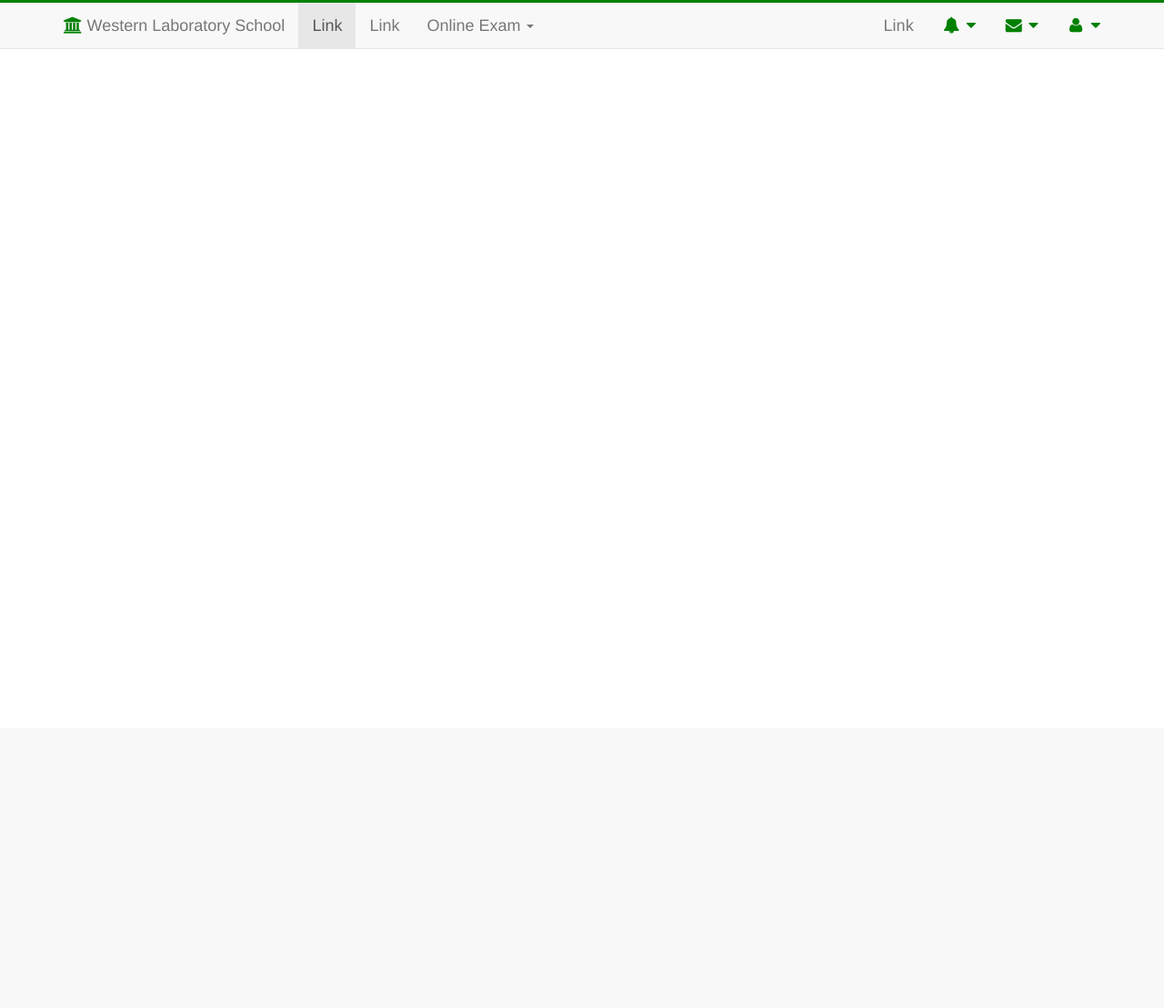
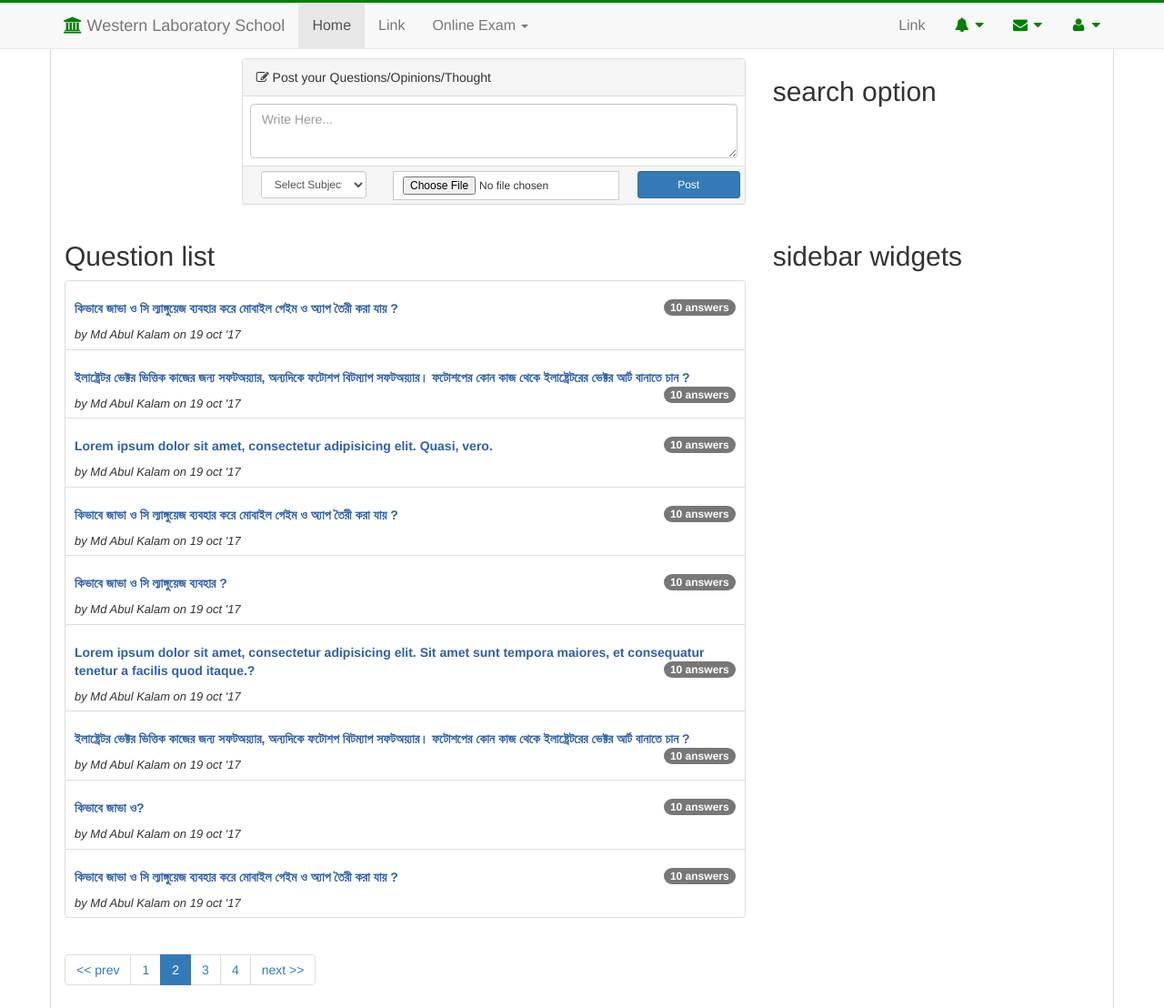
Before and after one commit to ojkalam/online-blog-and-exam, a PHP site: page / in a window 1280 px wide. Shown: the whole page at 91% size. Before the commit the page ends 54 px from the top, so only its background shows below. Run offline with PHP 8.4, Linux system fonts and the light colour scheme.

Commit message:
Design textarea & question list

```diff
--- a/assets/css/main.css
+++ b/assets/css/main.css
@@ -1,12 +1,13 @@
 /**
 *Project OBLS
-*Author: Framework;
+*Author: Framework Group;
 *Online Based Learning System
 */
 
 .main-menu{
-	font-size: 18px;
+	font-size: 16px;
 	border-top: 3px solid green;
+	margin-bottom: 0px;
 }
 .main-menu i{
 	color: green;
@@ -22,3 +23,45 @@
 .main-menu .dropdown-menu li a{
     white-space: normal;
 }
+textarea .question-text{
+	margin: 0;
+	width: 400px;
+}
+.qs-panel{
+	padding: 8px;
+}
+.qs-panel-footer{
+	margin: 0;
+	padding: 5px;
+}
+.post-panel{
+	margin-bottom: -14px;
+}
+.post_question{
+	padding-top: 10px;
+}
+/*Border for whole site*/
+.obls_border{
+	border-left: 1px solid #ddd;
+	border-right: 1px solid #ddd;
+}
+/*qestion list*/
+.qs_list ul li{
+	padding: 20px 10px 6px;
+}
+.qs_list ul li a{
+	font-weight: bold;
+	color: #3060A8;
+}
+.badge-info {
+  background-color: #3a87ad;
+}
+.badge-info:hover {
+  background-color: #2d6987;
+}
+.postedby{
+	display: block;
+	padding-top: 10px;
+	font-size: 13px;
+	font-style: italic;
+}
--- a/index.html
+++ b/index.html
@@ -28,9 +28,9 @@
 
 </head>
 <body>
-    <div class="container">
         <!-- Navigation -->
-        <nav class="navbar navbar-default navbar-fixed-top main-menu">
+    <header class="clearfix">
+        <nav class="navbar navbar-default navbar-static-top main-menu">
             <div class="container">
               <!-- Brand and toggle get grouped for better mobile display -->
               <div class="navbar-header">
@@ -46,7 +46,7 @@
               <!-- Collect the nav links, forms, and other content for toggling -->
               <div class="collapse navbar-collapse" id="bs-example-navbar-collapse-1">
                 <ul class="nav navbar-nav">
-                  <li class="active"><a href="#">Link <span class="sr-only">(current)</span></a></li>
+                  <li class="active"><a href="#">Home <span class="sr-only">(current)</span></a></li>
                   <li><a href="#">Link</a></li>
                   <li class="dropdown">
                     <a href="#" class="dropdown-toggle" data-toggle="dropdown" role="button" aria-haspopup="true" aria-expanded="false">Online Exam <span class="caret"></span></a>
@@ -202,11 +202,121 @@
               </div><!-- /.navbar-collapse -->
           </div><!-- /.container -->
         </nav>
+   </header>
+      <!-- Start main content section -->
+    <section id="ask_question_section" class="clearfix">
+      <div class="container post_question obls_border">
+        <div class="row">
+          <div class="col-md-6 col-md-offset-2">
+            <form action="" method="post" role="form" enctype="multipart/form-data">
+                <!-- <div class="arrow"></div> -->
+                  <div class="panel panel-default">
+                    <div class="panel-heading"><i class="fa fa-pencil-square-o" aria-hidden="true"></i> Post your Questions/Opinions/Thought</div>
+                      <div class="panel-body qs-panel">
+                        <div class="">
+                           <textarea name="question" cols="40" rows="10" id="status_message" class="form-control question-text" style="height: 60px; overflow: hidden;" placeholder="Write Here..."></textarea>
+                        </div>
+                      </div>
+                      <div class="panel-footer qs-panel-footer">
+                        <div class="row post-panel">
+                          <div class="col-md-8">
+                            <div class="form-group col-md-5">
+                                <select name="subject" class="form-control pull-left input-sm">
+                                  <option selected="selected">Select Subject</option>
+                                  <option value="2">Only my friends</option>
+                                  <option value="3">Only me</option>
+                                </select>
+                            </div>
+                               <div class="col-md-7">
+                                  <div class="input-group">
+                                      <label class="input-group-btn">
+                                        <span class="btn btn-default btn-sm">
+                                          <input type="file" name="image" class="">
+                                         </span>
+                                      </label>
+                                  </div>
+                              </div>
+                          </div>
+                          <div class="col-md-3 col-md-offset-1">
+                              <input type="submit" name="submit" value="Post" class="form-control btn btn-primary btn-sm input-sm">
+                          </div>
+                      </div>
+                    </div>
+                  </div>
+               </form>
+            </div>
+            <div class="col-md-4">
+              <h2>search option</h2>
+            </div>
+         </div>
+      </div>
+    </section>
+    <!-- end of ask question section -->
+    <section class="qeustion_list clearfix">
+      <div class="container obls_border">
+        <div class="row">
+          <div class="col-md-8">
+            <h2>Question list</h2>
+              <div class="qs_list">
+                 <ul class="list-group">
+                    <li class="list-group-item">
+                      <a href="#">কিভাবে জাভা ও সি ল্যাঙ্গুয়েজ ব্যবহার করে মোবাইল গেইম ও অ্যাপ তৈরী করা যায় ?</a>
+                      <span class="badge">10 answers</span><br><span class="postedby">by Md Abul Kalam on 19 oct '17</span>
+                   </li>
+                   <li class="list-group-item">
+                      <a href="#">ইলাষ্ট্রেটর ভেক্টর ভিত্তিক কাজের জন্য সফটঅয়্যার, অন্যদিকে ফটোশপ বিটম্যাপ সফটঅয়্যার। ফটোশপের কোন কাজ থেকে ইলাষ্ট্রেটরের ভেক্টর আর্ট বানাতে চান ?</a>
+                      <span class="badge">10 answers</span><br><span class="postedby">by Md Abul Kalam on 19 oct '17</span>
+                   </li>
+                   <li class="list-group-item">
+                      <a href="#">Lorem ipsum dolor sit amet, consectetur adipisicing elit. Quasi, vero.</a>
+                      <span class="badge">10 answers</span><br><span class="postedby">by Md Abul Kalam on 19 oct '17</span>
+                   </li>
+                   <li class="list-group-item">
+                      <a href="#">কিভাবে জাভা ও সি ল্যাঙ্গুয়েজ ব্যবহার করে মোবাইল গেইম ও অ্যাপ তৈরী করা যায় ?</a>
+                      <span class="badge">10 answers</span><br><span class="postedby">by Md Abul Kalam on 19 oct '17</span>
+                   </li>
+                   <li class="list-group-item">
+                      <a href="#">কিভাবে জাভা ও সি ল্যাঙ্গুয়েজ ব্যবহার ?</a>
+                      <span class="badge">10 answers</span><br><span class="postedby">by Md Abul Kalam on 19 oct '17</span>
+                   </li>
+                   <li class="list-group-item">
+                      <a href="#">Lorem ipsum dolor sit amet, consectetur adipisicing elit. Sit amet sunt tempora maiores, et consequatur tenetur a facilis quod itaque.?</a>
+                      <span class="badge">10 answers</span><br><span class="postedby">by Md Abul Kalam on 19 oct '17</span>
+                   </li>
+                   <li class="list-group-item">
+                      <a href="#">ইলাষ্ট্রেটর ভেক্টর ভিত্তিক কাজের জন্য সফটঅয়্যার, অন্যদিকে ফটোশপ বিটম্যাপ সফটঅয়্যার। ফটোশপের কোন কাজ থেকে ইলাষ্ট্রেটরের ভেক্টর আর্ট বানাতে চান ?</a>
+                      <span class="badge">10 answers</span><br><span class="postedby">by Md Abul Kalam on 19 oct '17</span>
+                   </li>
+                   <li class="list-group-item">
+                      <a href="#">কিভাবে জাভা ও?</a>
+                      <span class="badge">10 answers</span><br><span class="postedby">by Md Abul Kalam on 19 oct '17</span>
+                   </li>
+                   <li class="list-group-item">
+                      <a href="#">কিভাবে জাভা ও সি ল্যাঙ্গুয়েজ ব্যবহার করে মোবাইল গেইম ও অ্যাপ তৈরী করা যায় ?</a>
+                      <span class="badge">10 answers</span><br><span class="postedby">by Md Abul Kalam on 19 oct '17</span>
+                   </li>
 
+               </ul>
+             </div>
+             <div class="obls_page">
+               <ul class="pagination">
+                <li><a href="#">&lt;&lt; prev</a></li>
+                <li><a href="#">1</a></li>
+                <li class="active"><a href="#">2</a></li>
+                <li><a href="#">3</a></li>
+                <li><a href="#">4</a></li>
+                <li><a href="#">next &gt;&gt;</a></li>
+              </ul>
+             </div>
+          </div>
+          <div class="col-md-4">
+            <h2>sidebar widgets</h2>
+          </div>
+        </div>
+      </div>
+    </section>
 
-    </div>
-    <!-- End of  container -->
-
+      <!-- End main content -->
      <!-- jQuery -->
     <script src="assets/js/jquery.min.js"></script>
     <!-- Bootstrap Core JavaScript -->
@@ -214,5 +324,10 @@
     <!-- Custom JavaScript -->
     <script src="assets/js/obls.js"></script>
 
+        <!-- Custom JQuery -->
+    <script type="text/javascript">
+
+    </script>
+
 </body>
 </html>
```
